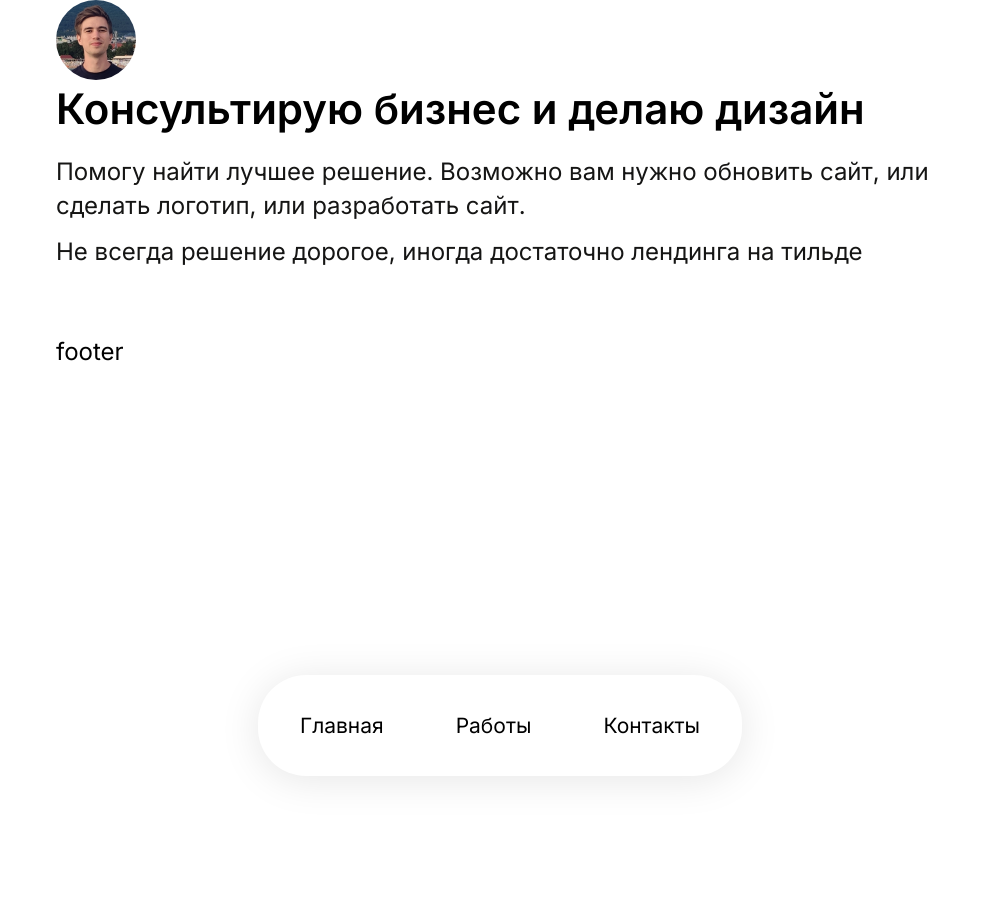
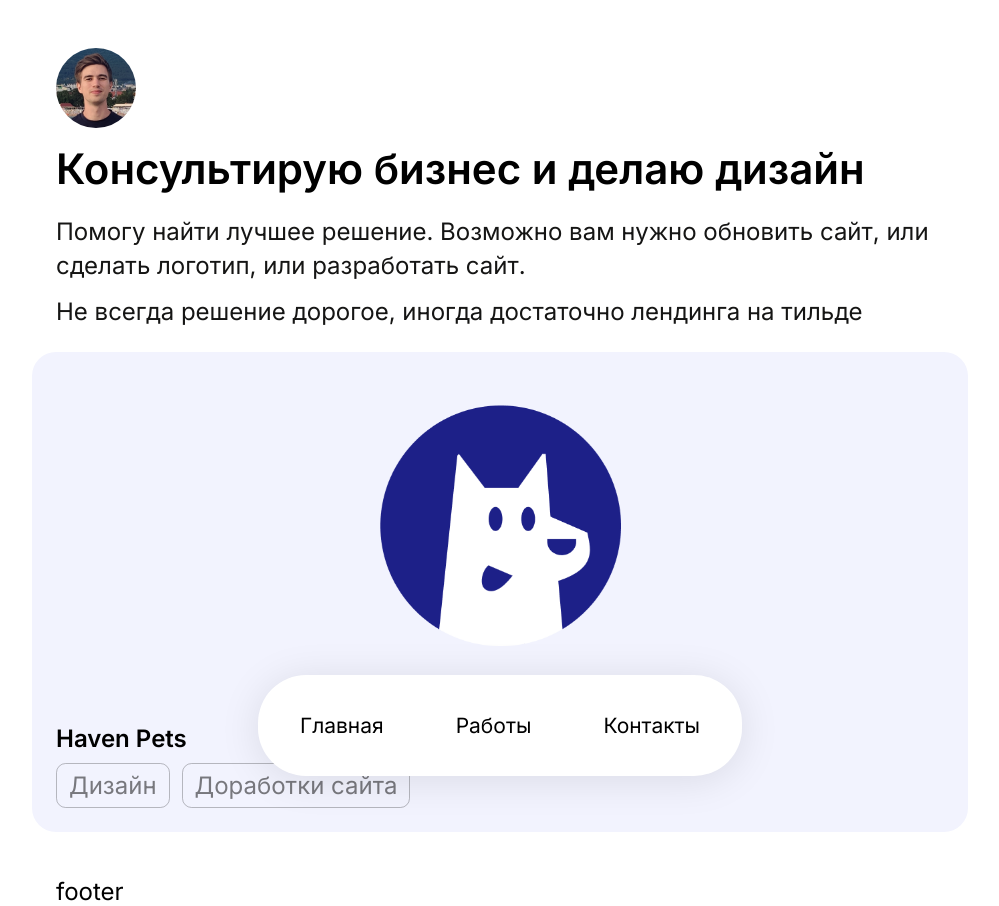
Before and after one commit to robotcigan/digital-consulter, a Next.js app: page / in a window 1280 px wide. Shown: the whole page, without its empty margins (140-1139 px from the left). Before the commit the page ends 800 px from the top, so only its background shows below. Built offline with nearby package versions, Linux system fonts and the light colour scheme.

Commit message:
some fixes

```diff
--- a/pages/index.js
+++ b/pages/index.js
@@ -3,6 +3,10 @@ import Image from 'next/image'
 import Layout from "../components/layout";
 
 export default function Home() {
+  const tags = [
+    {id: 1, name: 'Дизайн'},
+    {id: 2, name: 'Доработки сайта'}
+  ]
   return (
     <Layout>
       <main>
@@ -13,6 +17,16 @@ export default function Home() {
           <h1>Консультирую бизнес и делаю дизайн</h1>
           <p>Помогу найти лучшее решение. Возможно вам нужно обновить сайт, или сделать логотип, или разработать сайт.</p>
           <p>Не всегда решение дорогое, иногда достаточно лендинга на тильде</p>
+          <div className="works">
+            <div className="work" style={{ 'background-image': 'url("/img/cases/haven-pets/thumbnail.png")', 'background-color': '#F2F3FE' }}>
+              <div className="work__name">Haven Pets</div>
+              <div className="tags">
+                {tags.map(tag => (
+                  <div className="tag" key={tag.id}>{tag.name}</div>
+                ))}
+              </div>
+            </div>
+          </div>
         </div>
       </main>
 
--- /dev/null
+++ b/styles/components/work.sass
@@ -0,0 +1,21 @@
+.works
+  margin-left: -2rem
+  margin-right: -2rem
+
+.work
+  background-color: #eee
+  background-size: contain
+  background-repeat: no-repeat
+  background-position: center
+  border-radius: 2rem
+  display: flex
+  flex-direction: column
+  justify-content: flex-end
+  height: 40rem
+  padding: 2rem
+  width: 100%
+  &__name
+    font-weight: 600
+    margin-bottom: .5em
+  .tags
+    margin-bottom: 0
--- a/styles/main.sass
+++ b/styles/main.sass
@@ -7,13 +7,7 @@
 
 @import "components/nav"
 @import "components/tag"
+@import "components/work"
 
+@import "pages/index"
 @import "pages/case"
-
-
-.ava
-  border-radius: 50%
-  overflow: hidden
-  display: inline-block
-  img
-    display: block
--- /dev/null
+++ b/styles/pages/index.sass
@@ -0,0 +1,8 @@
+.ava
+  display: inline-block
+  border-radius: 50%
+  overflow: hidden
+  margin-bottom: 1rem
+  margin-top: 4rem
+  img
+    display: block
```
Also changed, not shown: components/work.js (added), public/img/cases/haven-pets/thumbnail.png (added).
